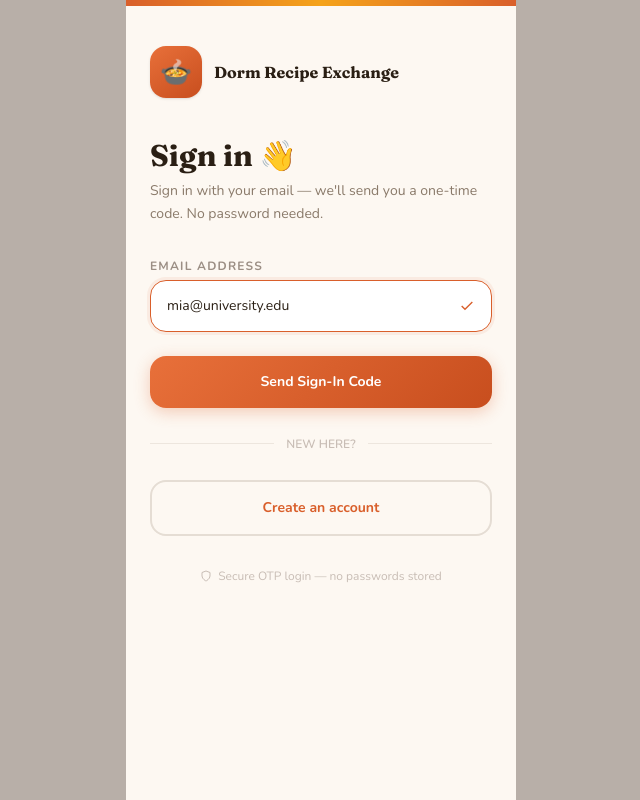
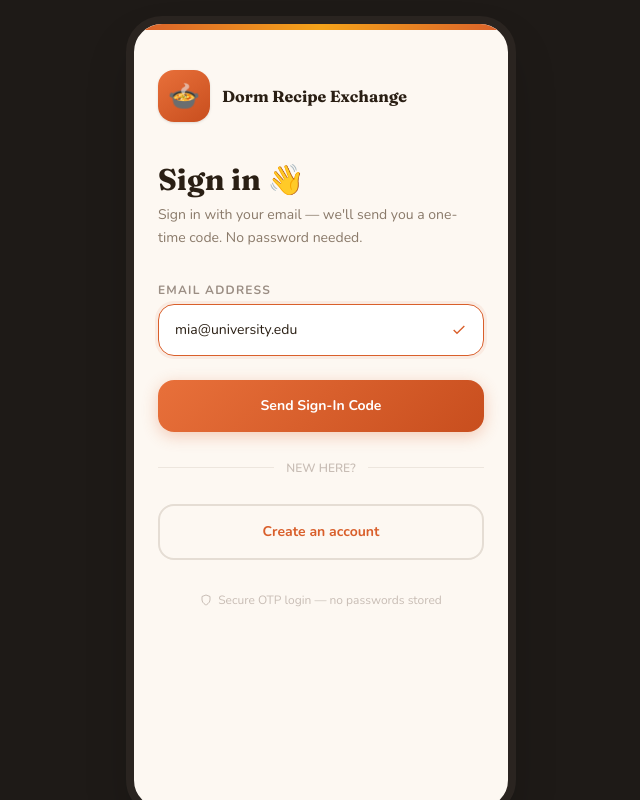
Before and after one commit to devtint/DORM-RECIPE-EXCHANGE, a React (Vite) app: page / in a window 1280 px wide. Shown: the whole page, without its empty margins (319-959 px from the left). Built offline with nearby package versions, Linux system fonts and the light colour scheme; the HTML template or start-up script is replaced by a standard one.

Commit message:
Optimize mobile responsiveness, viewport-fit cover, and WebView wrapper ergonomics

```diff
--- a/src/components/Shell.tsx
+++ b/src/components/Shell.tsx
@@ -1,18 +1,19 @@
 /**
  * Shell — mobile viewport wrapper.
- * Constrains to 390×844, centers on desktop, handles safe-area insets.
+ * Constrains to 390px, centers on desktop with mobile shell frame, handles safe-area insets.
  * Every screen renders inside this.
  */
 export default function Shell({ children }: { children: React.ReactNode }) {
   return (
     <div
-      className="flex justify-center items-start"
-      style={{ background: "#B8AFA8", minHeight: "100dvh" }}
+      className="flex justify-center items-center select-none"
+      style={{ background: "#1E1A17", minHeight: "100dvh", width: "100%" }}
     >
       <div
-        className="w-full max-w-[390px] flex flex-col relative overflow-hidden"
+        className="w-full max-w-[390px] flex flex-col relative overflow-hidden shadow-2xl sm:rounded-[36px] sm:my-4 sm:border-[8px] sm:border-[#2A2420]"
         style={{
           height: "100dvh",
+          maxHeight: "844px",
           background: "#FDF8F2",
           paddingTop: "env(safe-area-inset-top)",
           paddingBottom: "env(safe-area-inset-bottom)",
--- a/src/index.css
+++ b/src/index.css
@@ -19,17 +19,29 @@
 
 *, *::before, *::after {
   box-sizing: border-box;
+  -webkit-tap-highlight-color: transparent;
+  touch-action: manipulation;
 }
 
-body {
+html, body {
   font-family: 'Nunito', sans-serif;
-  background: #FDF8F2;
+  background: #B8AFA8;
   color: #2A1F14;
   margin: 0;
   padding: 0;
+  height: 100%;
+  width: 100%;
+  overflow: hidden;
+  overscroll-behavior: none;
+  -webkit-touch-callout: none;
 }
 
-input:focus {
+input, textarea {
+  -webkit-user-select: text;
+  user-select: text;
+}
+
+input:focus, textarea:focus {
   outline: none;
 }
 
@@ -59,69 +71,79 @@ input:focus {
   to   { opacity: 1; transform: translateX(0); }
 }
 
+@keyframes slide-up {
+  from { opacity: 0; transform: translateY(100%); }
+  to   { opacity: 1; transform: translateY(0); }
+}
+
 @keyframes scale-in {
   from { opacity: 0; transform: scale(0.92); }
   to   { opacity: 1; transform: scale(1); }
 }
 
-@keyframes pop {
-  0%   { transform: scale(1); }
-  40%  { transform: scale(1.35); }
-  70%  { transform: scale(0.88); }
-  100% { transform: scale(1); }
-}
-
-@keyframes slide-up-sheet {
-  from { transform: translateY(100%); }
-  to   { transform: translateY(0); }
-}
-
-@keyframes shimmer {
-  0%   { background-position: -400px 0; }
-  100% { background-position: 400px 0; }
-}
-
 @keyframes float {
-  0%, 100% { transform: translateY(0px); }
-  50%       { transform: translateY(-6px); }
-}
-
-@keyframes spin-slow {
-  from { transform: rotate(0deg); }
-  to   { transform: rotate(360deg); }
+  0%, 100% { transform: translateY(0); }
+  50%      { transform: translateY(-8px); }
 }
 
 @keyframes pulse-ring {
-  0%   { transform: scale(0.95); box-shadow: 0 0 0 0 rgba(217,95,43,0.4); }
-  70%  { transform: scale(1);    box-shadow: 0 0 0 10px rgba(217,95,43,0); }
-  100% { transform: scale(0.95); box-shadow: 0 0 0 0  rgba(217,95,43,0); }
+  0%   { transform: scale(0.95); opacity: 0.8; }
+  50%  { transform: scale(1.05); opacity: 0.4; }
+  100% { transform: scale(0.95); opacity: 0.8; }
 }
 
-@keyframes count-up {
-  from { transform: translateY(6px); opacity: 0; }
-  to   { transform: translateY(0);   opacity: 1; }
+@keyframes bookmark-pop {
+  0%   { transform: scale(1); }
+  50%  { transform: scale(1.35) rotate(-8deg); }
+  100% { transform: scale(1) rotate(0); }
 }
 
-/* ── Animation utility classes ──────────────────────────────────────────── */
+/* ── Utility Classes ────────────────────────────────────────────────────── */
 
-.anim-fade-in       { animation: fade-in       0.3s ease both; }
-.anim-fade-up       { animation: fade-up       0.4s cubic-bezier(0.22,1,0.36,1) both; }
-.anim-fade-down     { animation: fade-down     0.3s ease both; }
-.anim-slide-right   { animation: slide-in-right 0.35s cubic-bezier(0.22,1,0.36,1) both; }
-.anim-scale-in      { animation: scale-in      0.28s cubic-bezier(0.22,1,0.36,1) both; }
-.anim-float         { animation: float         3s ease-in-out infinite; }
-.anim-pulse-ring    { animation: pulse-ring    2s ease-in-out infinite; }
+.anim-fade-in  { animation: fade-in 0.25s ease-out both; }
+.anim-fade-up  { animation: fade-up 0.3s cubic-bezier(0.22, 1, 0.36, 1) both; }
+.anim-slide-up { animation: slide-up 0.35s cubic-bezier(0.22, 1, 0.36, 1) both; }
+.anim-scale-in { animation: scale-in 0.25s cubic-bezier(0.22, 1, 0.36, 1) both; }
+.anim-float    { animation: float 3s ease-in-out infinite; }
+.anim-pop      { animation: bookmark-pop 0.3s cubic-bezier(0.175, 0.885, 0.32, 1.275) both; }
 
-/* Stagger helpers — add delay via --delay CSS var or inline style */
-.anim-stagger > * { animation: fade-up 0.4s cubic-bezier(0.22,1,0.36,1) both; }
-.anim-stagger > *:nth-child(1) { animation-delay: 0ms; }
-.anim-stagger > *:nth-child(2) { animation-delay: 60ms; }
-.anim-stagger > *:nth-child(3) { animation-delay: 120ms; }
-.anim-stagger > *:nth-child(4) { animation-delay: 180ms; }
-.anim-stagger > *:nth-child(5) { animation-delay: 240ms; }
-.anim-stagger > *:nth-child(6) { animation-delay: 300ms; }
-.anim-stagger > *:nth-child(7) { animation-delay: 360ms; }
-.anim-stagger > *:nth-child(8) { animation-delay: 420ms; }
+/* ── Custom Range Input Styling ─────────────────────────────────────────── */
 
-/* Bookmark pop — toggled via JS by adding this class */
-.bookmark-pop { animation: pop 0.35s cubic-bezier(0.22,1,0.36,1) both; }
+input[type='range'] {
+  -webkit-appearance: none;
+  appearance: none;
+  background: transparent;
+  cursor: pointer;
+}
+
+input[type='range']::-webkit-slider-track {
+  background: #E5DDD4;
+  height: 6px;
+  border-radius: 3px;
+}
+
+input[type='range']::-webkit-slider-thumb {
+  -webkit-appearance: none;
+  appearance: none;
+  width: 22px;
+  height: 22px;
+  border-radius: 50%;
+  background: #D95F2B;
+  box-shadow: 0 2px 6px rgba(217, 95, 43, 0.4);
+  margin-top: -8px;
+}
+
+input[type='range']::-moz-range-track {
+  background: #E5DDD4;
+  height: 6px;
+  border-radius: 3px;
+}
+
+input[type='range']::-moz-range-thumb {
+  width: 22px;
+  height: 22px;
+  border-radius: 50%;
+  background: #D95F2B;
+  box-shadow: 0 2px 6px rgba(217, 95, 43, 0.4);
+  border: none;
+}
```
